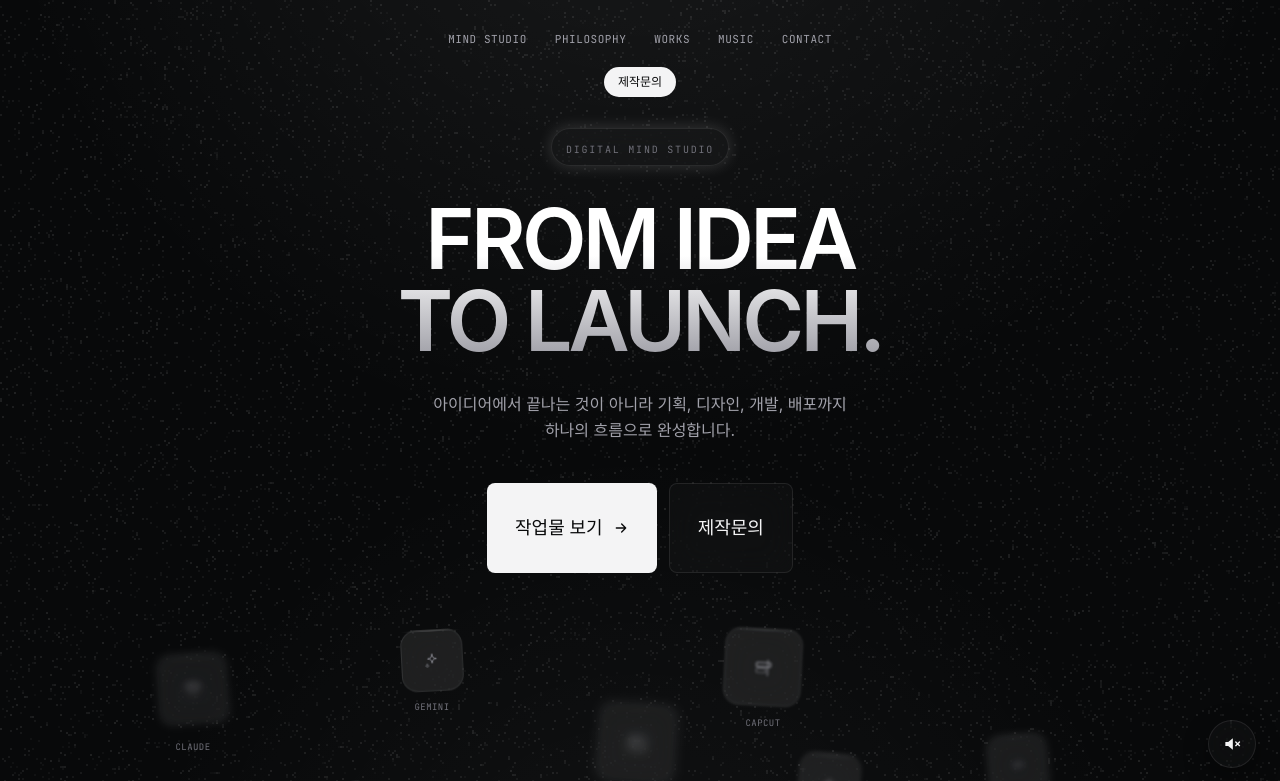
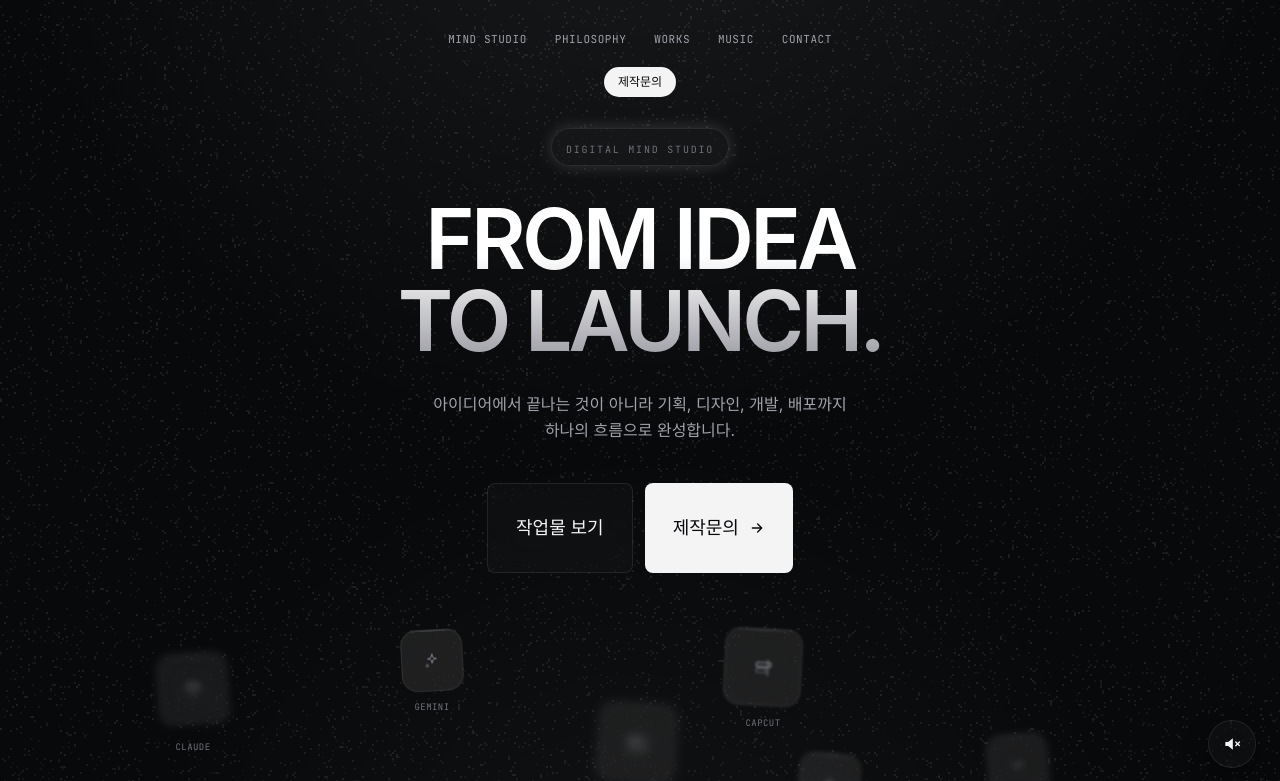
Before and after one commit to hyungsu0816/rojin-media, a Next.js app: page / in a window 1280 px wide. Shown: the top 781 px of the page. Built offline with nearby package versions, Linux system fonts and the light colour scheme; a web font is replaced by a local one.

Commit message:
Swap hero CTA button styles so 제작문의 stands out
제작문의 (contact) now gets the solid filled style + arrow icon that
작업물 보기 (view work) had, and vice versa. Labels, hrefs, and order
unchanged -- only which one reads as the primary action.

```diff
--- a/components/hero.tsx
+++ b/components/hero.tsx
@@ -122,16 +122,16 @@ export function Hero() {
           className="mt-8 flex w-full max-w-[280px] flex-col gap-2.5 sm:mt-10 sm:w-auto sm:max-w-none sm:flex-row sm:gap-3">
           <a
             href="#works"
-            className="group flex items-center justify-center gap-2.5 rounded-lg bg-fg px-7 py-[1.875rem] text-lg font-medium text-ink transition-all duration-300 hover:-translate-y-0.5 hover:shadow-[0_12px_28px_rgba(255,255,255,0.12)]"
+            className="glass flex items-center justify-center rounded-lg px-7 py-[1.875rem] text-lg font-medium text-fg transition-colors duration-300 hover:border-white/25 hover:bg-white/6"
           >
             {content.hero.ctaPrimary}
-            <ArrowRight className="h-4 w-4 transition-transform duration-300 group-hover:translate-x-0.5" />
           </a>
           <a
             href="#contact"
-            className="glass flex items-center justify-center rounded-lg px-7 py-[1.875rem] text-lg font-medium text-fg transition-colors duration-300 hover:border-white/25 hover:bg-white/6"
+            className="group flex items-center justify-center gap-2.5 rounded-lg bg-fg px-7 py-[1.875rem] text-lg font-medium text-ink transition-all duration-300 hover:-translate-y-0.5 hover:shadow-[0_12px_28px_rgba(255,255,255,0.12)]"
           >
             {content.hero.ctaSecondary}
+            <ArrowRight className="h-4 w-4 transition-transform duration-300 group-hover:translate-x-0.5" />
           </a>
         </motion.div>
       </motion.div>
```
